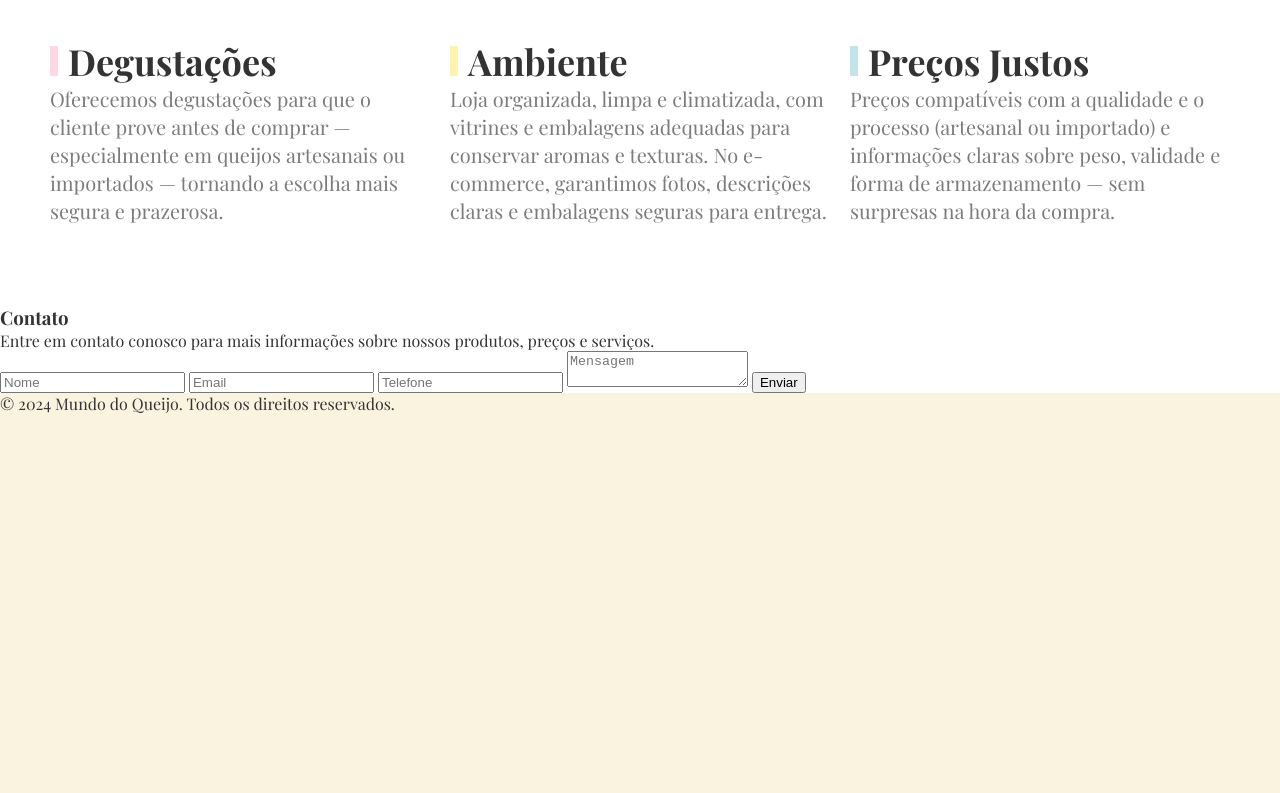
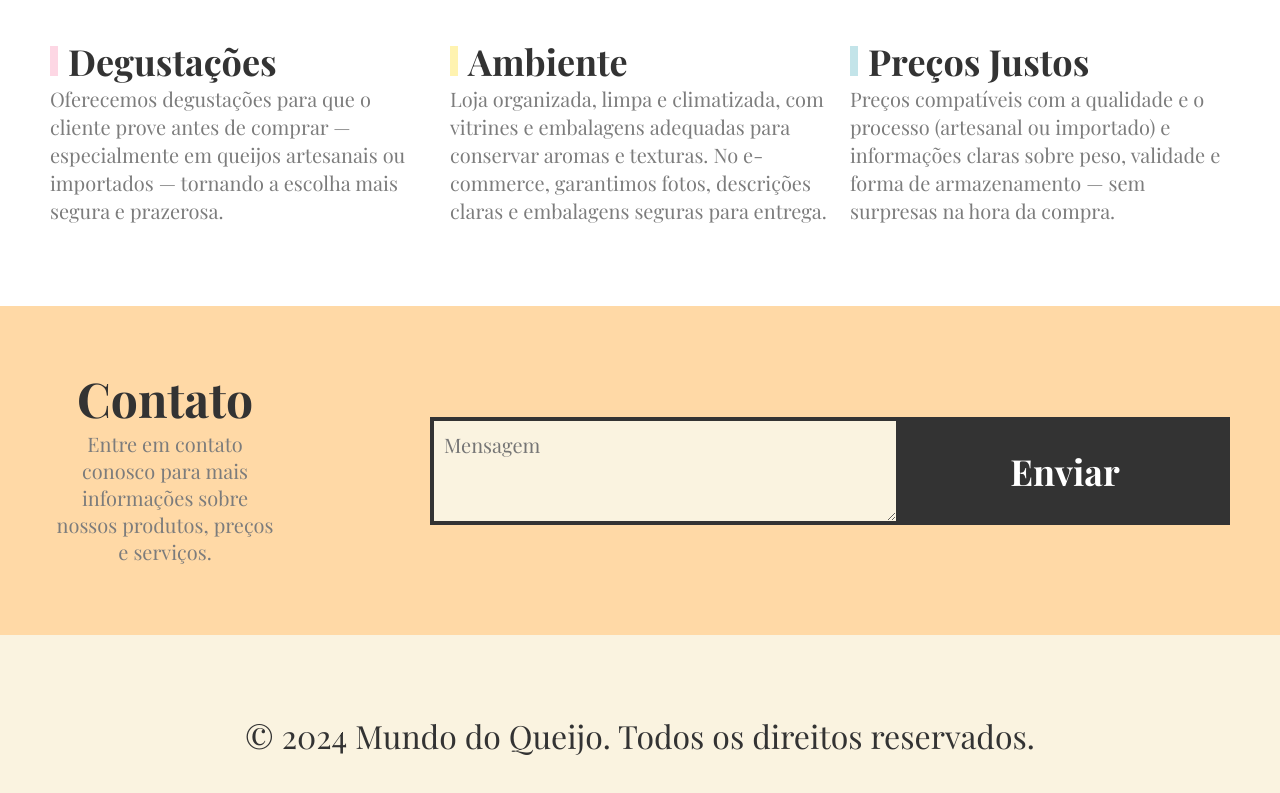
Before and after one commit to pedromxz/Mundo-do-Queijo---FlexBox, a plain HTML site: page index.html in a window 1280 px wide. Shown: the part 2775-3568 px from the top of the page. Before the commit the page ends 3189 px from the top, so only its background shows below. Drawn offline with nearby package versions, Linux system fonts and the light colour scheme; a web font is replaced by a local one.

Commit message:
Form e Footer

```diff
--- a/css/style.css
+++ b/css/style.css
@@ -4,7 +4,7 @@ body, h1, h2, p, ul, li, a {
 }
 
 body {
-    font-family: "Playfair Display", Helverica, Arial, sans-serif;
+    font-family: "Playfair Display", Helvetica, Arial, sans-serif;
     color: #333333;
     background: #FAF3E0;
 }
@@ -30,6 +30,7 @@ img {
     background: white;
     max-width: 1300px;
     margin: 0 auto;
+    padding-bottom: 1px;
 }
 
 /*Superinfo*/
@@ -296,3 +297,97 @@ img {
     line-height: 1.4;
     color: #7c7c7c;
 }
+
+/*Contato*/
+
+.contato {
+    background: #FFD9A6;
+    text-align: center;
+    padding: 60px calc((100% - 1200px)/2);
+    display: flex;
+    flex-wrap: wrap;
+}
+
+.contato-info {
+    flex: 1 1 260px;
+    margin: 0 10px;
+}
+
+.contato-info h1 {
+    max-width: 230px;
+    font-size: 3em;
+    color: #333333;
+}
+
+.contato-info p {
+    font-size: 1.25em;
+    max-width: 230px;
+    color: #7c7c7c;
+    margin-bottom: 10px;
+}
+
+.contato-form {
+    flex: 2 1 600px;
+    margin: 0 10px;
+    align-self: center;
+    display: flex;
+    flex-wrap: wrap;
+}
+
+.contato-form input {
+    flex: 3 1 200px;
+    font-size: 1.25em;
+    color: #7c7c7c;
+    font-family: "Playfair Display", Helvetica, Arial, sans-serif;
+    border: 4px solid #333333;
+    background: #FAF3E0;
+    padding: 10px;
+    margin: 0px;
+    border-radius: 0px;
+}
+
+.contato-form textarea {
+    flex: 3 1 260px;
+    font-size: 1.25em;
+    color: #7c7c7c;
+    font-family: "Playfair Display", Helvetica, Arial, sans-serif;
+    border: 4px solid #333333;
+    background: #FAF3E0;
+    padding: 10px;
+    margin: 0px;
+    border-radius: 0px;
+}
+
+.contato-form button {
+    flex: 1 1 260px;
+    font-family: "Playfair Display", Helvetica, Arial, sans-serif;
+    font-size: 2.25em;
+    font-weight: bold;
+    background: #333333;
+    color: #FFFFFF;
+    cursor: pointer;
+    border: 0px;
+    padding: 30px 10px;
+}
+
+@media (max-width: 600px) {
+    .contato-form button {
+        font-size: 1.5em;
+    }
+}
+
+/*Rodapé*/
+
+.footer {
+    display: flex;
+    background: #FAF3E0;
+    height: 200px;
+    align-items: center;
+}
+
+.footer p {
+    flex: 1;
+    text-align: center;
+    font-size: 2em;
+    color: #333333;
+}
--- a/index.html
+++ b/index.html
@@ -167,21 +167,23 @@
       </div>
     </section>
 
-    <section class="contato" id="contato">
+    </section>
+
+    <section class="contato">
       <div class="contato-info">
         <h1>Contato</h1>
         <p>Entre em contato conosco para mais informações sobre nossos produtos, preços e serviços.</p>
       </div>
       <form class="contato-form">
-        <input type="text" placeholder="Nome" required />
+        <!--<input type="text" placeholder="Nome" required />
         <input type="email" placeholder="Email" required />
-        <input type="tel" placeholder="Telefone" required />
+        <input type="tel" placeholder="Telefone" required /> -->
         <textarea placeholder="Mensagem" required></textarea>
         <button type="submit">Enviar</button>
       </form>
     </section>
 
-  </section>
+
 
     <footer class="footer">
       <p>&copy; 2024 Mundo do Queijo. Todos os direitos reservados.</p>
```
